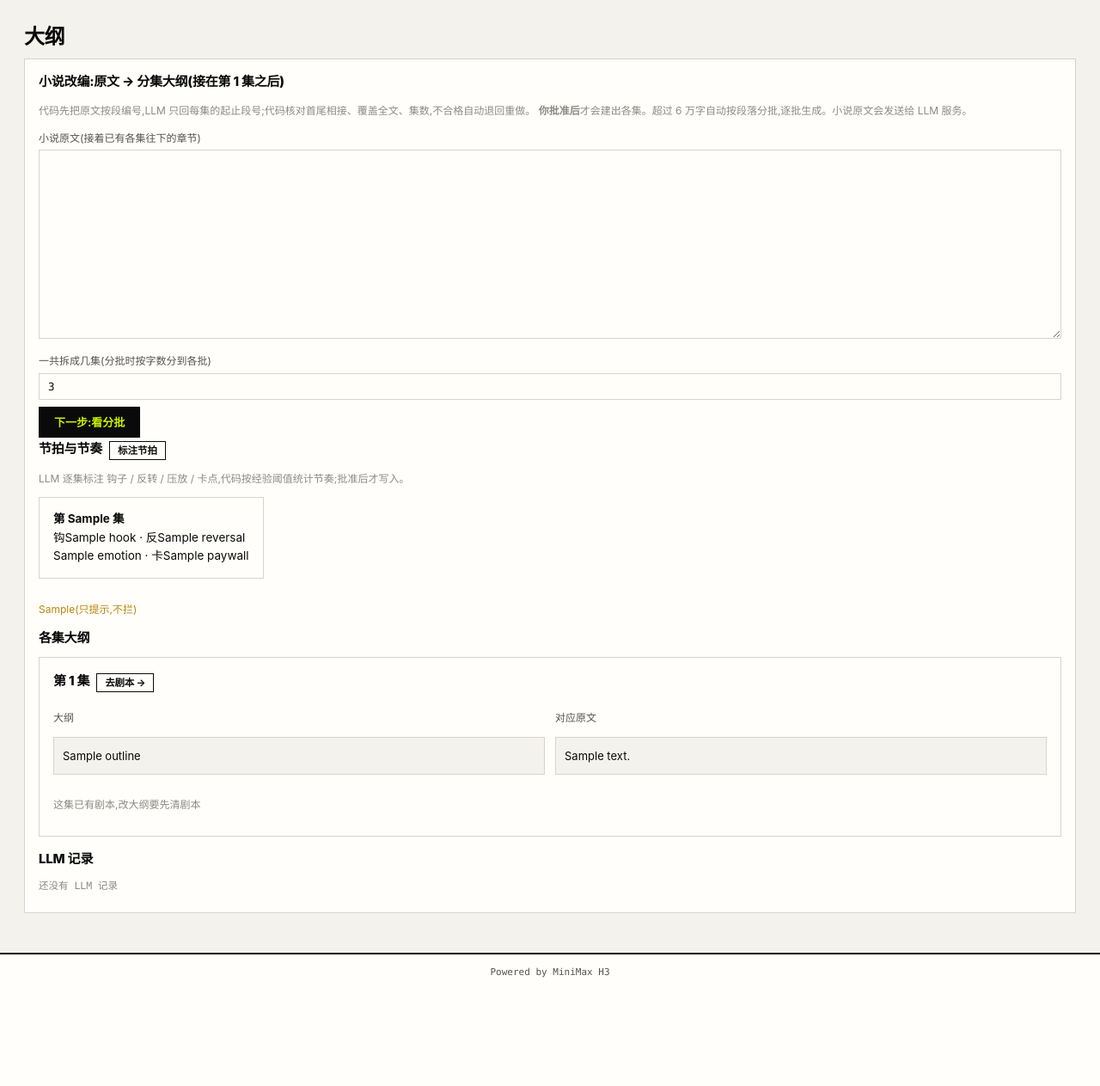
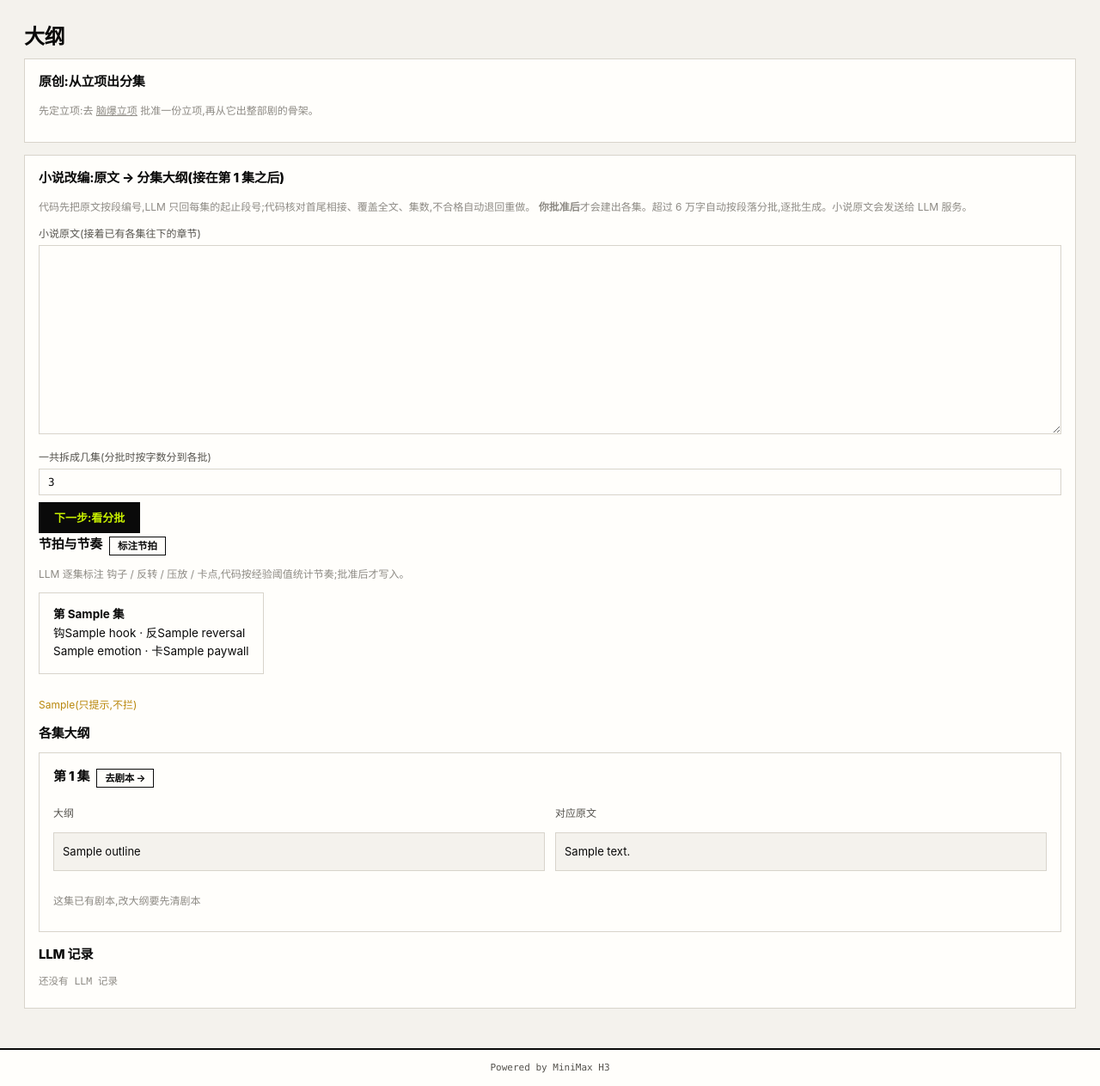
Before and after one commit to Jasonwky/ai-short-drama, a FastAPI app: template tools/serve/templates/outline.html in a window 1280 px wide. Shown: the part 94-1357 px from the top of the page at 86% size. Before the commit the page ends 1231 px from the top, so only its background shows below. Run offline with FastAPI, Linux system fonts and the light colour scheme; the template is opened without the code that fills it: most values are stand-ins (such as "Sample title", 1, 10 or a date in 2020).

Commit message:
feat(console): wire skeleton and expand into tasks, review page, outline page and self-test
Real-LLM contracts for both passed in one round (minItems/maxItems accepted by the CLI).

Co-Authored-By: Claude Opus 5.5 (1M context) <noreply@anthropic.com>

```diff
--- a/tools/llm/fake.py
+++ b/tools/llm/fake.py
@@ -9,6 +9,7 @@ from __future__ import annotations
 
 import json
 
+from tools.llm import expand, skeleton
 from tools.llm.client import NoToolCall, ToolResult
 
 CANNED = {
@@ -33,6 +34,9 @@ CANNED = {
     "submit_storyboard_patches": lambda schema: storyboard_patches_sample(schema),
     # P19-B 逐集批量:自测里批量出剧本要走到「待你审」
     "submit_script": lambda schema: script_sample(schema),
+    # P19-A 原创分集:样例由任务模块自己给(按 schema 的 minItems 出数量)
+    "submit_skeletons": lambda schema: skeleton.fake_sample(schema),
+    "submit_episode_outlines": lambda schema: expand.fake_sample(schema),
 }
 
 
--- a/tools/llm/service.py
+++ b/tools/llm/service.py
@@ -20,7 +20,7 @@ from tools.drama import invalidation, repo
 from tools.drama.db import Store
 from tools.drama.invalidation import Impact
 from tools.gen.capability import MINIMAX_H3, QWEN_IMAGE_EDIT_2511
-from tools.llm import beats, critique, describe, outline, outline_variants, premise, rewrite, runs, script_revise, script_writer, shot_options, storyboard, storyboard_revise, vision_check, voices
+from tools.llm import beats, critique, describe, expand, outline, outline_variants, premise, rewrite, runs, script_revise, script_writer, shot_options, skeleton, storyboard, storyboard_revise, vision_check, voices
 from tools.llm.client import LLMError
 from tools.llm.gate import GateFailed, input_sha, run_gated
 
@@ -75,6 +75,9 @@ TASKS: dict[str, Spec] = {
     "outline_variants": Spec(outline_variants, "episode", outline_variants.context, 8000, "单集变体:把这集大纲换几种写法"),
     # 分镜方案(第 4 节):景别 / 机位至少差一项;批准不作废已生成的(用户 2026-10-23 原则)
     "shot_options": Spec(shot_options, "segment", shot_options.context, 6000, "分镜方案:给这段出几个镜头方案"),
+    # 原创分集(spec 2026-10-24-原创分集-design.md):骨架 2–3 个方案人挑一个;逐段展开每批 ≤ 30 集,逐批批准
+    "skeleton": Spec(skeleton, "drama", skeleton.context, 8000, "原创骨架:出几个整部剧的分幕方案"),
+    "expand": Spec(expand, "drama", expand.context, 16000, "逐段展开:按骨架写这一批的分集大纲"),
     # 剧本修改回路(spec 2026-10-24-剧本分镜修改回路-design.md 第 1 节):人提意见,LLM 交逐处替换,按意见整组批准
     "script_revise": Spec(script_revise, "episode", script_revise.context, 8000, "剧本修改:按你的意见逐处改"),
     # 分镜修改回路(第 2 节):逐段逐字段补丁,只拦新引入的问题;已生成的首帧 / 视频不作废,只标过期
--- a/tools/serve/panels/llm.py
+++ b/tools/serve/panels/llm.py
@@ -26,7 +26,8 @@ PARAMS = {"outline": {"novel": str, "n_episodes": int}, "script_synopsis": {"syn
           "critique": {"role": str}, "rewrite": {"span": str, "intent": str, "note": str},
           "premise": {"idea": str, "n": int, "constraint": str},
           "beats": {}, "outline_variants": {"n": int}, "shot_options": {"n": int},
-          "script_revise": {"notes": "notes"}, "storyboard_revise": {"notes": "notes"}}
+          "script_revise": {"notes": "notes"}, "storyboard_revise": {"notes": "notes"},
+          "skeleton": {"total": int, "n": int, "constraint": str}, "expand": {"start": int, "end": int}}
 
 
 def _params(task: str, form) -> dict:
@@ -75,6 +76,8 @@ def _preview(store, row) -> dict:
     task = row["task"]
     if task in ("script_revise", "storyboard_revise"):
         return {"revise": service.spec(task).module.preview(store, row)}
+    if task in ("skeleton", "expand"):                 # 原创分集:审阅页数据由任务模块自己算
+        return {task: service.spec(task).module.preview(store, row)}
     if task == "storyboard":
         segs = []
         for n, seg in enumerate(out["segments"], 1):
@@ -155,7 +158,7 @@ def _decision(task: str, form) -> dict | None:
                 stance[int(idx)] = str(v)
         return {"adopt": sorted(i for i, v in stance.items() if v == "adopt"),
                 "reject": sorted(i for i, v in stance.items() if v == "reject")}
-    if task in ("rewrite", "outline_variants", "shot_options"):
+    if task in ("rewrite", "outline_variants", "shot_options", "skeleton"):
         raw = str(form.get("pick", ""))
         return {"pick": int(raw) if raw.isdigit() else -1}
     if task == "premise":
--- a/tools/serve/panels/outline.py
+++ b/tools/serve/panels/outline.py
@@ -10,11 +10,11 @@ from fastapi import APIRouter, Form, Request
 from fastapi.responses import RedirectResponse
 
 from tools.drama import pacing, repo
-from tools.llm import beats, outline, runs
+from tools.llm import beats, outline, premise, runs, skeleton
 from tools.serve.panels.common import render, rt
 
 router = APIRouter()
-LLM_TASKS = ("outline", "beats", "outline_variants")
+LLM_TASKS = ("outline", "beats", "outline_variants", "skeleton", "expand")
 
 
 @router.get("/drama/{drama_id}/outline")
@@ -25,8 +25,14 @@ def page(request: Request, drama_id: int):
     beat_map = beats.load(store, drama_id)
     rows = [r for t, tid in (("drama", drama_id), *(("episode", e["id"]) for e in eps))
             for r in runs.history(store, t, tid) if r["task"] in LLM_TASKS]
+    skel = skeleton.load(store, drama_id)
+    have = {e["number"] for e in eps if e["outline"].strip()}
+    parts = [{"act": a, "start": s, "end": e, "filled": sum(1 for n in range(s, e + 1) if n in have)}
+             for a, s, e in skeleton.batches(skel)] if skel else []
     return render(request, "outline.html", "outline", drama_id=drama_id, eps=eps, beat_map=beat_map,
-                  pacing_hints=pacing.hints(beat_map), llm_runs=sorted(rows, key=lambda r: r["id"]))
+                  pacing_hints=pacing.hints(beat_map), llm_runs=sorted(rows, key=lambda r: r["id"]),
+                  has_premise=premise.load(store, drama_id) is not None,
+                  skeleton_text=skeleton.render(skel) if skel else "", skeleton_parts=parts)
 
 
 @router.post("/drama/{drama_id}/outline/batches")
--- a/tools/serve/templates/outline.html
+++ b/tools/serve/templates/outline.html
@@ -2,6 +2,37 @@
 {% from "_macros.html" import llm_run_list %}
 {% block content %}
 <h1>大纲</h1>
+<section class="card" data-original>
+  <h2>原创:从立项出分集</h2>
+  {% if not has_premise %}
+    <p class="empty">先定立项:去 <a href="/drama/{{ drama.id }}/premise">脑爆立项</a> 批准一份立项,再从它出整部剧的骨架。</p>
+  {% else %}
+    <p class="hint">先出 2–3 个整部剧的骨架方案(分几幕、每幕目标与幕末大事件)让你挑;各幕集数由代码按权重分。
+      挑定后按批展开成分集大纲(每批 ≤ 30 集,上一批批准后再展开下一批);已有大纲或剧本的集不覆盖。立项会发送给 LLM 服务。</p>
+    <form method="post" action="/llm/start/skeleton/{{ drama.id }}" class="row" data-llm-skeleton>
+      <div><label>全剧几集</label><input type="number" name="total" value="30" min="1" max="200" style="width: 80px"></div>
+      <div><label>方案数</label><select name="n"><option>2</option><option selected>3</option></select></div>
+      <div style="flex: 1"><label>额外约束(可空)</label><input type="text" name="constraint" placeholder="例:前 10 集必须有一次大反转"></div>
+      <div><button class="btn primary" type="submit">出骨架方案</button></div>
+    </form>
+    {% if skeleton_text %}
+      <h2>当前骨架</h2>
+      <pre data-skeleton-current>{{ skeleton_text }}</pre>
+      <table data-skeleton-parts>
+        <tr><th>幕</th><th>集</th><th>已有大纲</th><th></th></tr>
+        {% for p in skeleton_parts %}
+          <tr data-expand-part="{{ p.start }}">
+            <td>第 {{ p.act }} 幕</td><td>第 {{ p.start }}–{{ p.end }} 集</td><td>{{ p.filled }} / {{ p.end - p.start + 1 }}</td>
+            <td><form method="post" action="/llm/start/expand/{{ drama.id }}">
+              <input type="hidden" name="start" value="{{ p.start }}"><input type="hidden" name="end" value="{{ p.end }}">
+              <button class="btn small" type="submit" data-expand-start>展开这一批</button></form></td>
+          </tr>
+        {% endfor %}
+      </table>
+      <p class="hint">逐批进行:上一批批准后再展开下一批(下一批以上一集大纲为前情;先生成的下一批,批准时会因输入变了被拒,要重跑)。</p>
+    {% endif %}
+  {% endif %}
+</section>
 <section class="card" data-outline>
   <h2>小说改编:原文 → 分集大纲{% if eps %}(接在第 {{ eps[-1].number }} 集之后){% endif %}</h2>
   <p class="hint">代码先把原文按段编号,LLM 只回每集的起止段号;代码核对首尾相接、覆盖全文、集数,不合格自动退回重做。
```
Also changed, not shown: tools/serve/selftest.py (+16 -0 lines), tools/serve/templates/llm_run.html (+25 -0 lines).
